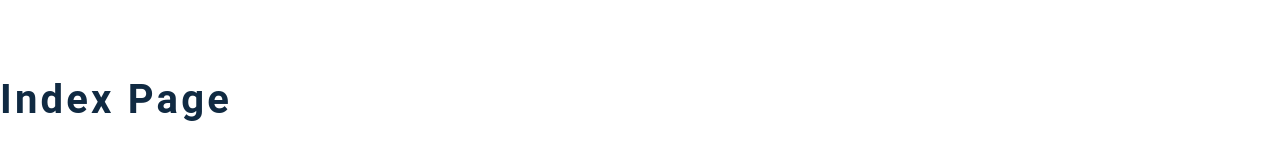
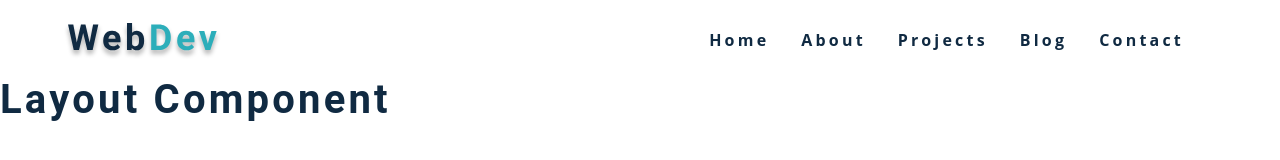
Before and after one commit to Ivan-Jimenez/porfolio-1, a Gatsby site: page / in a window 1280 px wide. Built offline with nearby package versions, Linux system fonts and the light colour scheme; Gatsby itself is replaced by a stand-in of ours.

Commit message:
Adds navbar

```diff
--- a/src/components/Layout.js
+++ b/src/components/Layout.js
@@ -6,7 +6,9 @@
 const Layout = ({ children }) => {
   return (
     <>
+      <Navbar/>
       <h2>layout component</h2>
+      {children}
     </>
   )
 }
--- a/src/components/Navbar.js
+++ b/src/components/Navbar.js
@@ -2,8 +2,19 @@
 import logo from "../assets/logo.svg"
 import { FaAlignRight } from "react-icons/fa"
 import PageLinks from "../constants/links"
+
 const Navbar = () => {
-  return <h2>navbar component</h2>
+  return <nav className="navbar">
+    <div className="nav-center">
+      <div className="nav-header">
+        <img src={logo} alt="logo"/>
+        <button type="button" className="toggle-btn">
+          <FaAlignRight/>
+        </button>
+      </div>
+      <PageLinks styleClass="nav-links"></PageLinks>
+    </div>
+  </nav>
 }
 
 export default Navbar
--- a/src/pages/index.js
+++ b/src/pages/index.js
@@ -7,6 +7,6 @@
 import Projects from "../components/Projects"
 import Blogs from "../components/Blogs"
 export default () => {
-  return <h2>index page</h2>
+  return <Layout></Layout>
 }
 // ...GatsbyImageSharpFluid
```
Also changed, not shown: 1 other file.
